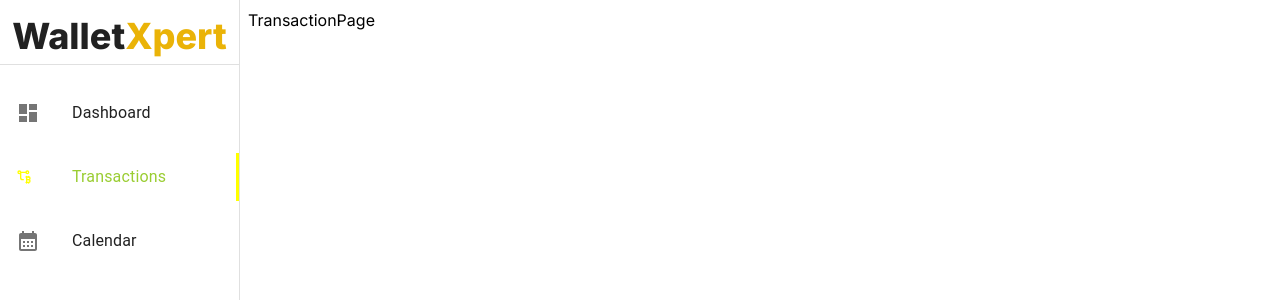
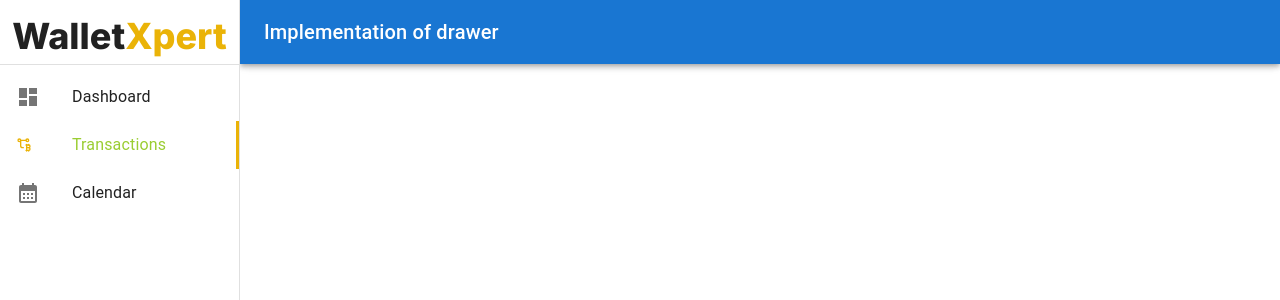
Before and after one commit to Aahmed-Hossain/Wallet-Xpert, a Next.js app: page /dashboard/transactions in a window 1280 px wide. Shown: the top 300 px of the page. Built offline with nearby package versions, Linux system fonts and the light colour scheme.

Commit message:
cracked the drawer issues

```diff
--- a/src/components/drawer/DashboardDrawer.tsx
+++ b/src/components/drawer/DashboardDrawer.tsx
@@ -43,7 +43,7 @@ export default function DashboardDrawer({children}:{children:React.ReactNode}) {
   return (
     <Box  sx={{ display: 'flex' }}>
       {/* <CssBaseline /> */}
-      {/* <AppBar
+      <AppBar className="visible md:hidden"
         position="fixed"
         sx={{
           width: { sm: `calc(100% - ${drawerWidth}px)` },
@@ -66,7 +66,7 @@ export default function DashboardDrawer({children}:{children:React.ReactNode}) {
           Implementation of drawer
           </Typography>
         </Toolbar>
-      </AppBar> */}
+      </AppBar>
 
 
       <Box
@@ -106,7 +106,7 @@ export default function DashboardDrawer({children}:{children:React.ReactNode}) {
       >
         {/* to create a toolbar top of the page */}
         {/* <Toolbar /> */}
-        <Box>
+        <Box className="">
         {children}
         </Box>
       </Box>
--- a/src/components/drawer/DrawerSidebar.tsx
+++ b/src/components/drawer/DrawerSidebar.tsx
@@ -14,30 +14,30 @@ const dashboardPaths = [
     },
     {
       title: "Transactions",
-      path: `transactions`,
+      path: `/transactions`,
       icon: TbTransactionBitcoin,
     },
     {
       title: "Calendar",
-      path: `calendar`,
+      path: `/calendar`,
       icon: CalendarMonthIcon,
     },
   ];
 const DrawerSidebar = () => {
-    // const linkPath=`/dashboard/${item.path}`;
     const pathName=usePathname()
-
     return (
         <Box>
           <List>
-            {
-              dashboardPaths.map((item, index)=>
-                <Link href={`/dashboard/${item.path}`} key={index} >
-              <ListItem disablePadding
+            {dashboardPaths.map((item, index) => {
+              const linkPath = `/dashboard${item.path}`;
+              return (
+                <Link href={linkPath} key={index}>
+                  <ListItem
+                    disablePadding
                     sx={{
-                color: pathName === `/dashboard/${item.path}` ? {borderRight: "3px solid yellow", color:'yellowgreen'} : 'inherit',
-                my: 2,
-                "& svg": { color: pathName === `/dashboard/${item.path}` ? 'yellow' : 'inherit' },
+                        ...(pathName === linkPath
+                          ? { borderRight: "3px solid #EAB308",  "& svg": { color: "#EAB308" } , color: 'yellowgreen' }
+                          : {}),
                       }}
                   >
                     <ListItemButton>
@@ -48,12 +48,11 @@ const DrawerSidebar = () => {
                     </ListItemButton>
                   </ListItem>
                 </Link>
-
-              )
-            }
+              );
+            })}
           </List>
         </Box>
-  )
+      );
+
 }
-
 export default DrawerSidebar
```
Lines whose indentation alone changed are shown as unchanged.
